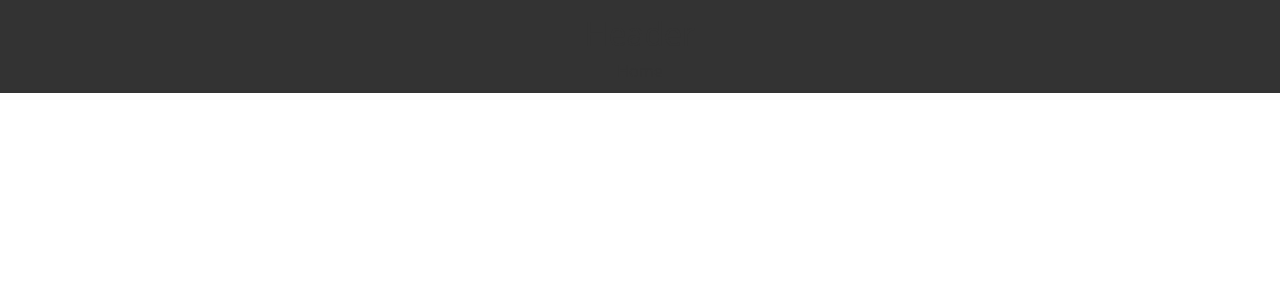
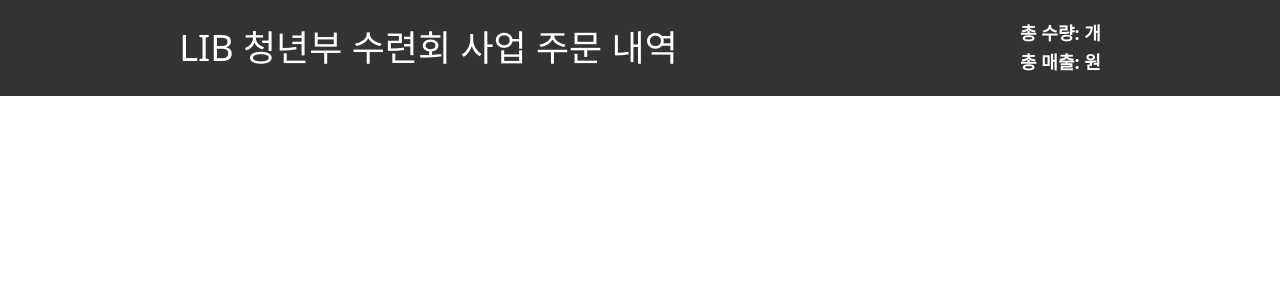
Before and after one commit to David9191/retreat-pos, a React (Vite) app: page / in a window 1280 px wide. Shown: the top 300 px of the page. Built offline with nearby package versions, Linux system fonts and the light colour scheme.

Commit message:
UI: 헤더 UI 1차 완료

```diff
--- a/src/components/Header.jsx
+++ b/src/components/Header.jsx
@@ -4,7 +4,11 @@
 const Header = () => {
     return (
         <header>
-            <h1>Header</h1>
+            <h1>LIB 청년부 수련회 사업 주문 내역</h1>
+            <div>
+                <div id='total-quantity'>총 수량: {}개</div>
+                <div id='total-sales'>총 매출: {}원</div>
+            </div>
         </header>
     )
 }
--- a/src/pages/Home.jsx
+++ b/src/pages/Home.jsx
@@ -1,9 +1,15 @@
 import React from 'react'
 import '../styles/Home.css'
+// import { createClient } from '@supabase/supabase-js'
+
+// const supabase = createClient(
+//   import.meta.env.REACT_APP_SUPABASE_URL,
+//   import.meta.env.REACT_APP_SUPABASE_ANON_KEY
+// )
 
 const Home = () => {
   return (
-    <div>Home</div>
+    <div></div>
   )
 }
 
--- a/src/styles/Header.css
+++ b/src/styles/Header.css
@@ -1,3 +1,15 @@
-div {
+header {
     background-color: #333;
+    color: #fff;
+    font-size: 18px;
+    font-weight: bold;
+    height: 80px;
+    display: flex;
+    align-items: center;
+    justify-content: space-around;
 }
+
+header > h1 {
+    display: fixed;
+    top: 50%;
+}
```
